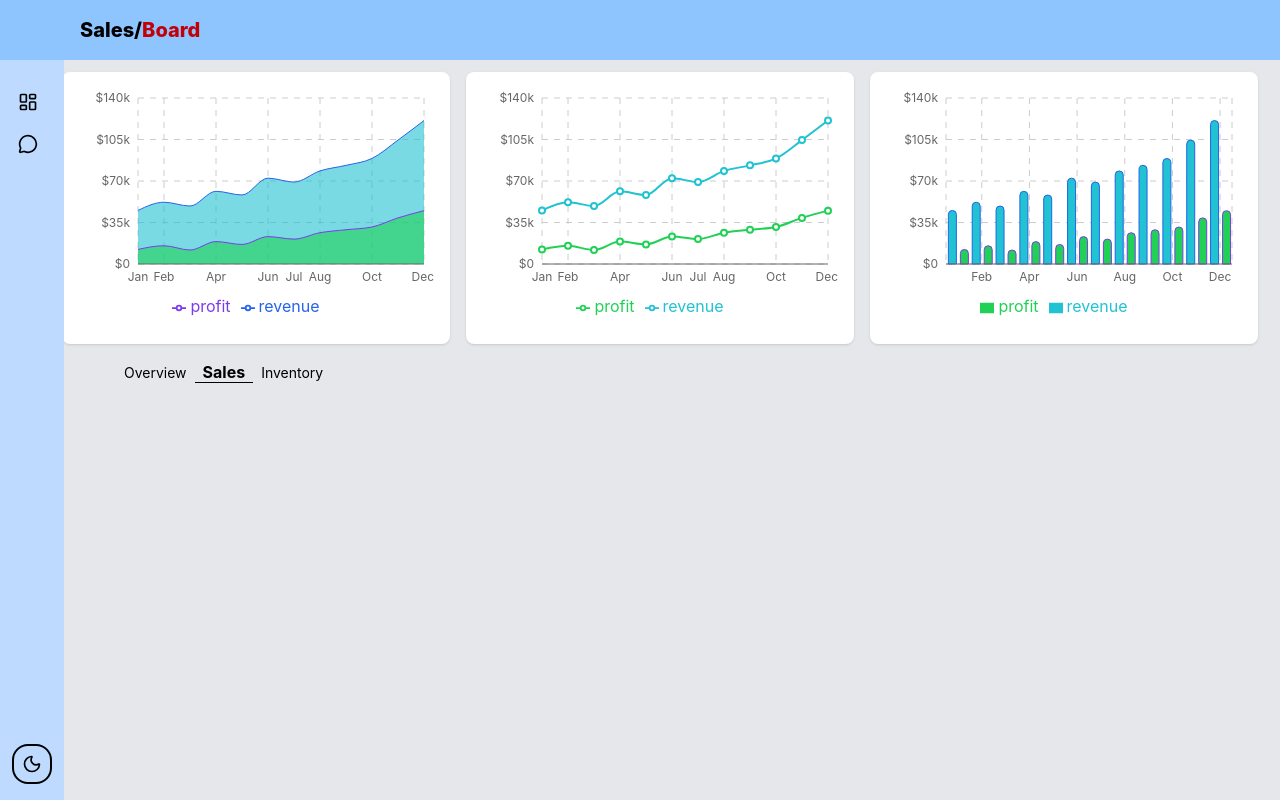
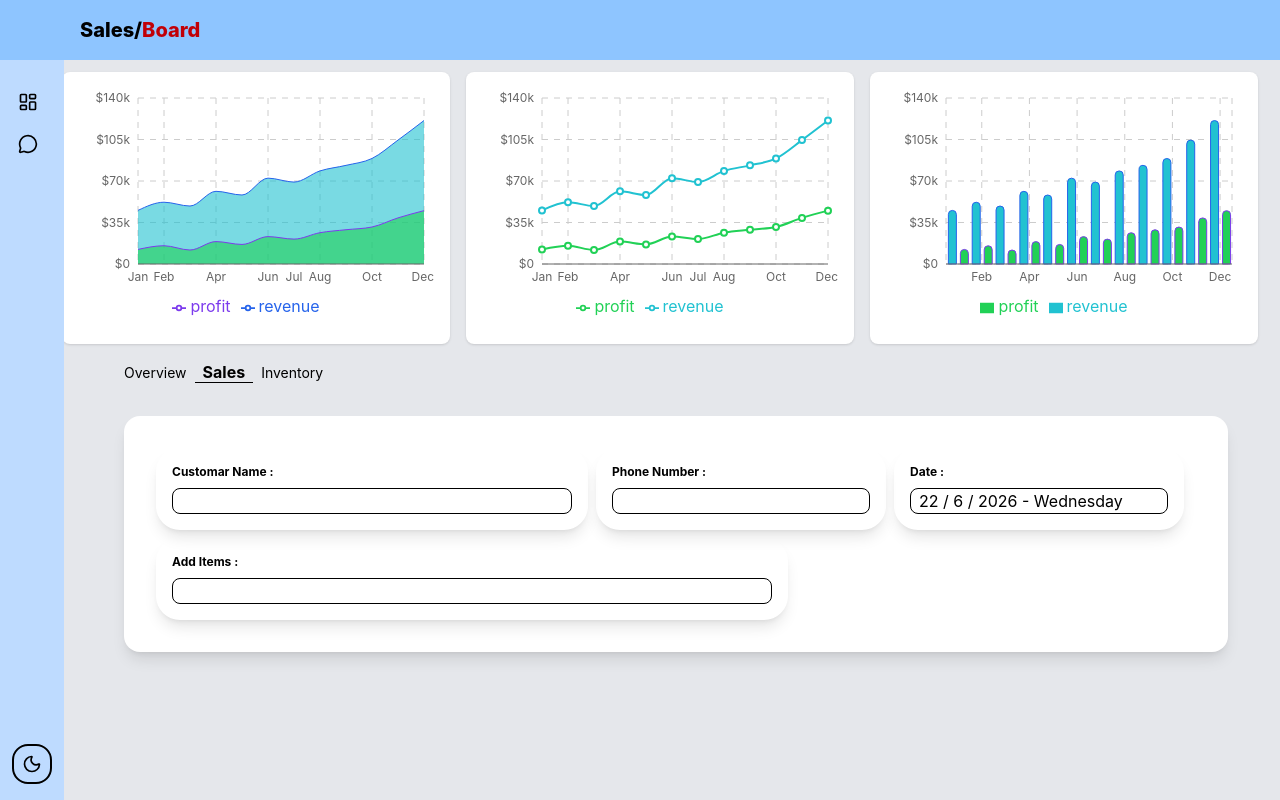
Before and after one commit to IALikhon/Dash-Board, a React (Vite) app: page /Sales in a window 1280 px wide. Shown: the top 800 px of the page. Built offline with nearby package versions, Linux system fonts and the light colour scheme.

Commit message:
feat: update SalesSheet layout with customer input fields and current date display; enhance ExpenceSheet styling

```diff
--- a/src/pages/DashBoard.jsx
+++ b/src/pages/DashBoard.jsx
@@ -20,7 +20,7 @@ const DashBoard = () => {
           <BarChartComponent d={data} />
         </div>
       </div>
-      <div className="mx-16 md:mx-16 ">
+      <div className="mx-16 ">
         {labels.map((label) => {
           return (
             <NavLink
--- a/src/pages/ExpenceSheet.jsx
+++ b/src/pages/ExpenceSheet.jsx
@@ -54,7 +54,8 @@ const ExpenceSheet = () => {
     });
   };
 
-  const boxClass = "flex flex-col gap-2 p-4 shadow-lg rounded-3xl";
+  const boxClass =
+    "flex flex-col gap-2 p-4 shadow-lg rounded-3xl  dark:text-black";
   const inputClass = "border rounded-lg pl-2 min-w-60";
 
   return (
--- a/src/pages/SalesSheet.jsx
+++ b/src/pages/SalesSheet.jsx
@@ -1,12 +1,51 @@
 
 const SalesSheet = () => {
-    return (
-        <div className="flex justify-center min-h-screen mt-20">
-            <div>
 
-            </div>
+    const currentDay = new Date().getDate();
+    const currentMonth = new Date().getMonth();
+    const currentYear = new Date().getFullYear();
+    const weekDay = new Date().toLocaleDateString("en-US", {weekday: "long"});
+    const currentDate = `${currentDay} / ${currentMonth} / ${currentYear} - ${weekDay}`;
+
+  const boxClass =
+    "flex flex-col gap-2 p-4 shadow-lg rounded-3xl dark:text-black";
+  const inputClass = "border rounded-lg pl-2 min-w-60";
+
+  return (
+    <div className="flex flex-col flex-wrap items-center mt-8 min-h-screen gap-4 ml-18">
+      <div className=" bg-white min-w-80 p-8 rounded-2xl shadow-lg">
+        <div className="flex flex-col flex-wrap md:flex-row gap-2 min-w-50 max-w-260">
+          {/* Customar Name */}
+
+          <div className={boxClass}>
+            <label className="text-xs font-bold ">Customar Name : </label>
+            <input type="text" className={`${inputClass} md:w-100`} />
+          </div>
+
+          {/* Phone Number */}
+
+          <div className={boxClass}>
+            <label className="text-xs font-bold"> Phone Number : </label>
+            <input type="number" className={inputClass} />
+          </div>
+
+          {/* Current Date */}
+
+          <div className={boxClass}>
+            <label className="text-xs font-bold"> Date : </label>
+            <input type="text" value={currentDate} className={inputClass} disabled/>
+          </div>
+
+          {/* Add Items */}
+
+          <div className={boxClass}>
+            <label className="text-xs font-bold">Add Items : </label>
+            <input type="text" className={`${inputClass} md:w-150`} />
+          </div>
         </div>
-     );
-}
+      </div>
+    </div>
+  );
+};
 
 export default SalesSheet;
```
